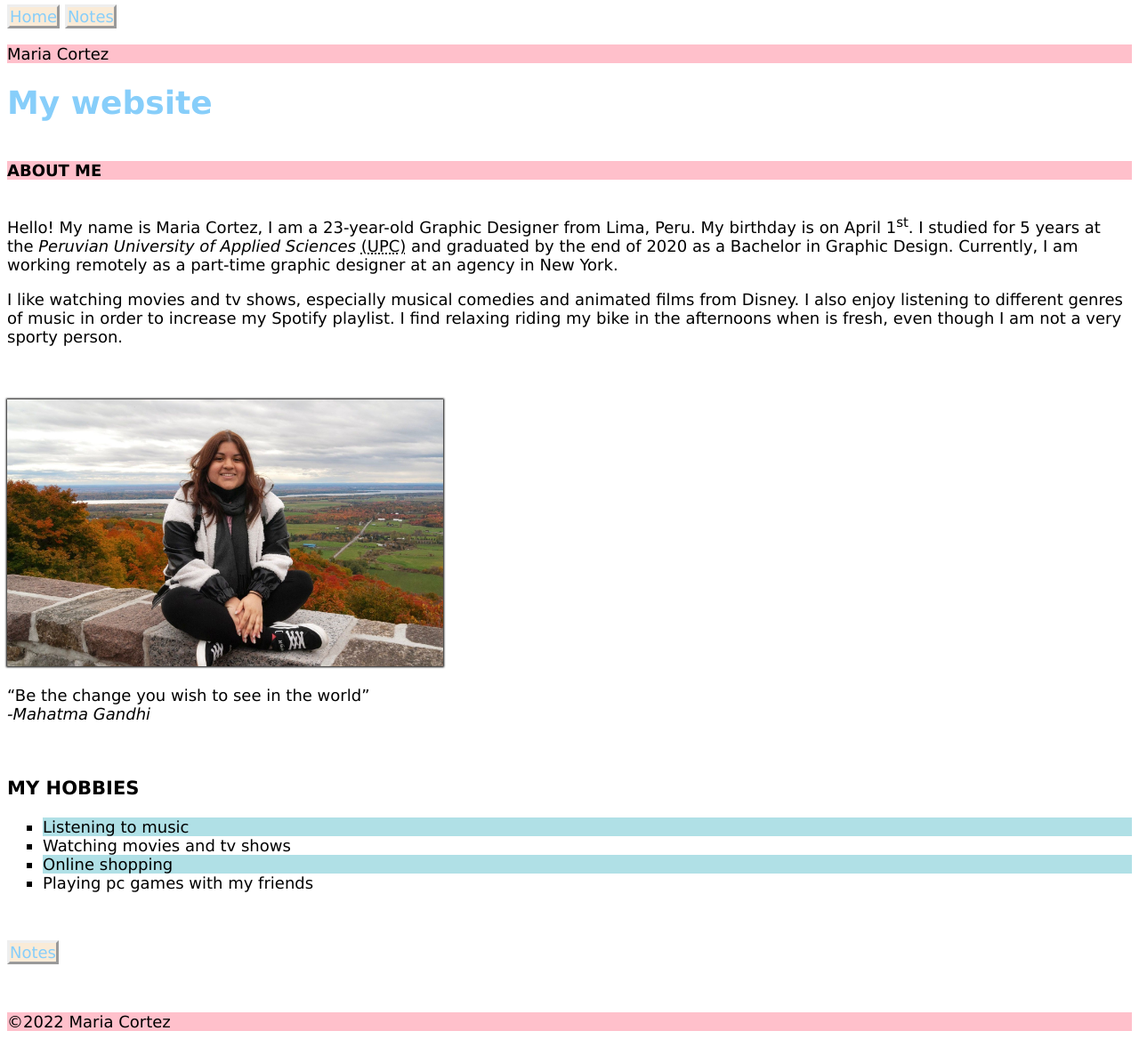
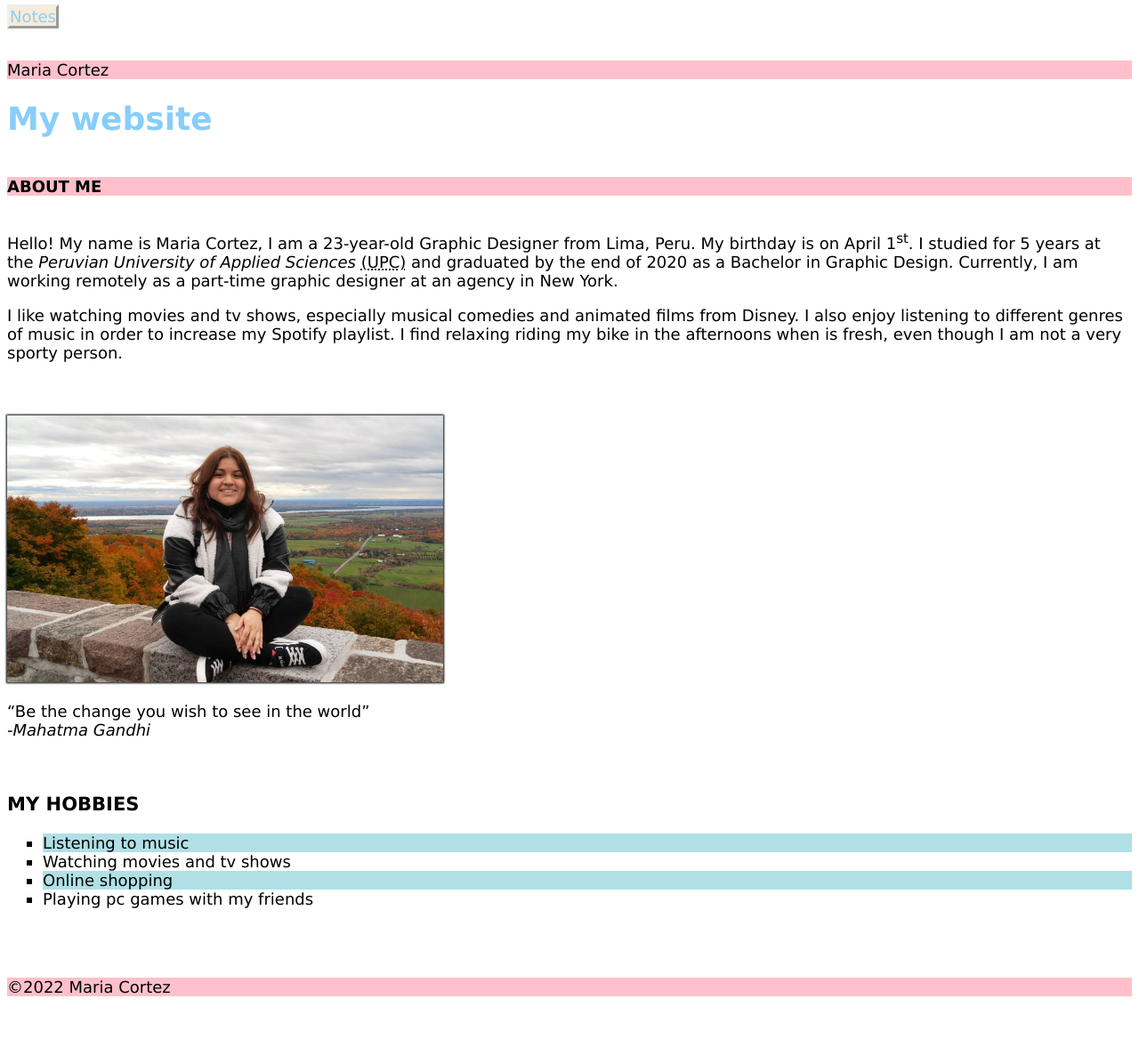
Before and after one commit to mcortez13/html-assignment, a plain HTML site: page index.html in a window 1280 px wide. Shown: the whole page at 89% size. After the commit the page ends 1138 px from the top, so only its background shows below. Drawn offline with Linux system fonts and the light colour scheme.

Commit message:
Changes to notes

```diff
--- a/index.html
+++ b/index.html
@@ -8,9 +8,8 @@
 </head>
 
 <body>
-    <nav class="navbar">
-        <a href="#home">Home</a>
-        <a href="#notes">Notes</a>
+    <nav>
+        <a href="notes.html" target="_blank">Notes</a></p>
     </nav>
 
     <br>
@@ -60,8 +59,6 @@
 
         <br>
 
-        <p><a href="notes.html" id="notes" target="_blank">Notes</a></p>
-
     </main>
 
     <br>
```
Also changed, not shown: notes.html (+2 -1 lines).
